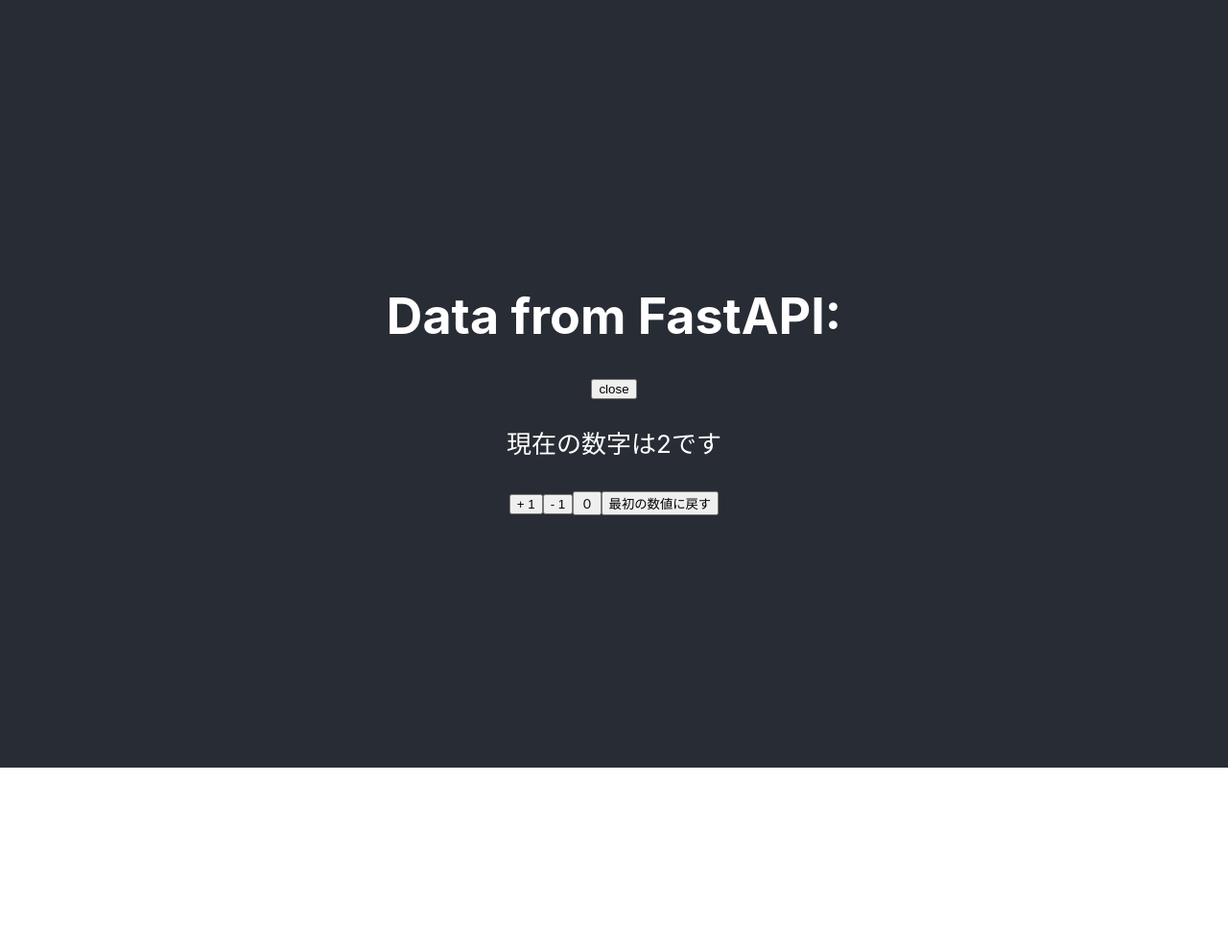
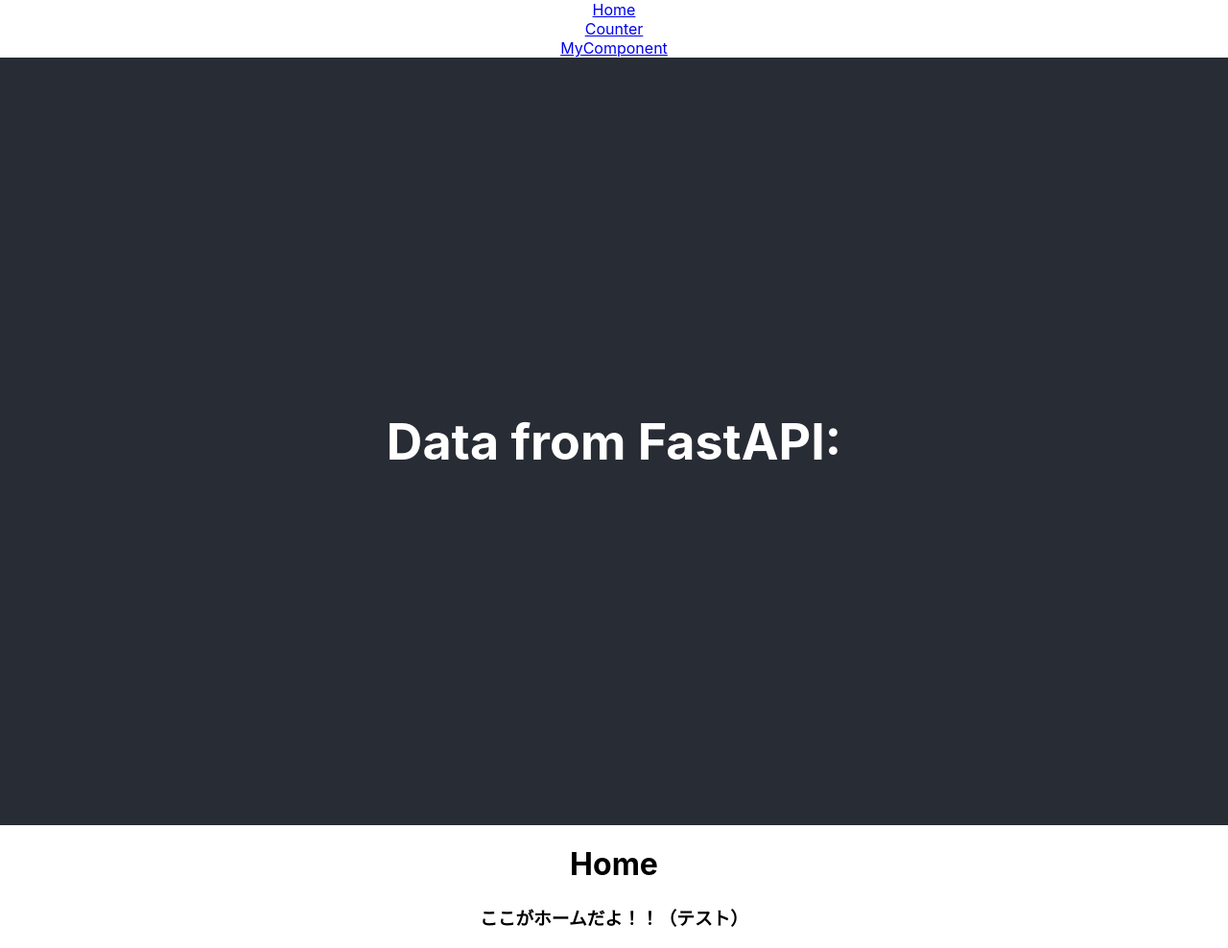
Before and after one commit to furuyashikiiori/camp2024_07, a React (Create React App) app in the folder my-react-app/: page /home in a window 1280 px wide. Shown: the whole page at 96% size. Before the commit the page ends 800 px from the top, so only its background shows below. Built offline with nearby package versions, Linux system fonts and the light colour scheme; no server answers.

Commit message:
画面遷移ができるように

```diff
--- a/my-react-app/src/App.js
+++ b/my-react-app/src/App.js
@@ -1,16 +1,28 @@
 import React from "react";
+import { BrowserRouter as Router, Link, Route, Routes } from "react-router-dom";
 import MyComponent from "./components/MyComponent";
 import "./App.css";
 import Counter from "./components/Counter";
+import Home from "./components/Home";
 
 function App() {
   return (
-    <div className="App">
-      <header className="App-header">
-        <MyComponent />
-        <Counter />
-      </header>
-    </div>
+    <Router>
+      <div className="App">
+        <Link to="/home">Home</Link>
+        <br />
+        <Link to="/counter">Counter</Link>
+        <br />
+        <Link to="/">MyComponent</Link>
+        <header className="App-header">
+          <MyComponent />
+        </header>
+        <Routes>
+          <Route path="/home" element={<Home />} />
+          <Route path="/counter" element={<Counter />} />
+        </Routes>
+      </div>
+    </Router>
   );
 }
 
--- a/my-react-app/src/components/Counter.jsx
+++ b/my-react-app/src/components/Counter.jsx
@@ -1,15 +1,10 @@
-// 関数コンポーネント内で state を使えるようにするため、useState をインポート
 import React, { useState } from "react";
 import "../App.css";
 
 const Counter = () => {
-  // countの初期値として、1~10までのランダムな数値を生成
   const initialState = Math.floor(Math.random() * 10) + 1;
-  // count という名前の state 変数を宣言、初期値 initialState をセット
   const [count, setCount] = useState(initialState);
-  // open という名前の state 変数を宣言、初期値 true をセット
   const [open, setOpen] = useState(true);
-  // toggleの関数を宣言
   const toggle = () => setOpen(!open);
 
   return (
@@ -17,7 +12,6 @@ const Counter = () => {
       <button onClick={toggle}>{open ? "close" : "open"}</button>
       <div className={open ? "isOpen" : "isClose"}>
         <p>現在の数字は{count}です</p>
-        {/* setCount()は、countを更新するための関数。countを引数で受け取ることも出来る */}
         <button onClick={() => setCount((prevState) => prevState + 1)}>
           + 1
         </button>
--- /dev/null
+++ b/my-react-app/src/components/Home.jsx
@@ -0,0 +1,12 @@
+import React from "react";
+
+const Home = () => {
+  return (
+    <div>
+      <h1>Home</h1>
+      <h3>ここがホームだよ！！（テスト）</h3>
+    </div>
+  );
+};
+
+export default Home;
--- a/my-react-app/src/components/MyComponent.js
+++ b/my-react-app/src/components/MyComponent.js
@@ -1,7 +1,7 @@
 import React, { useState, useEffect } from "react";
 import axios from "axios";
 
-function MyComponent() {
+const MyComponent = () => {
   const [data, setData] = useState("");
 
   useEffect(() => {
@@ -21,6 +21,6 @@ function MyComponent() {
       <p>{data}</p>
     </div>
   );
-}
+};
 
 export default MyComponent;
```
